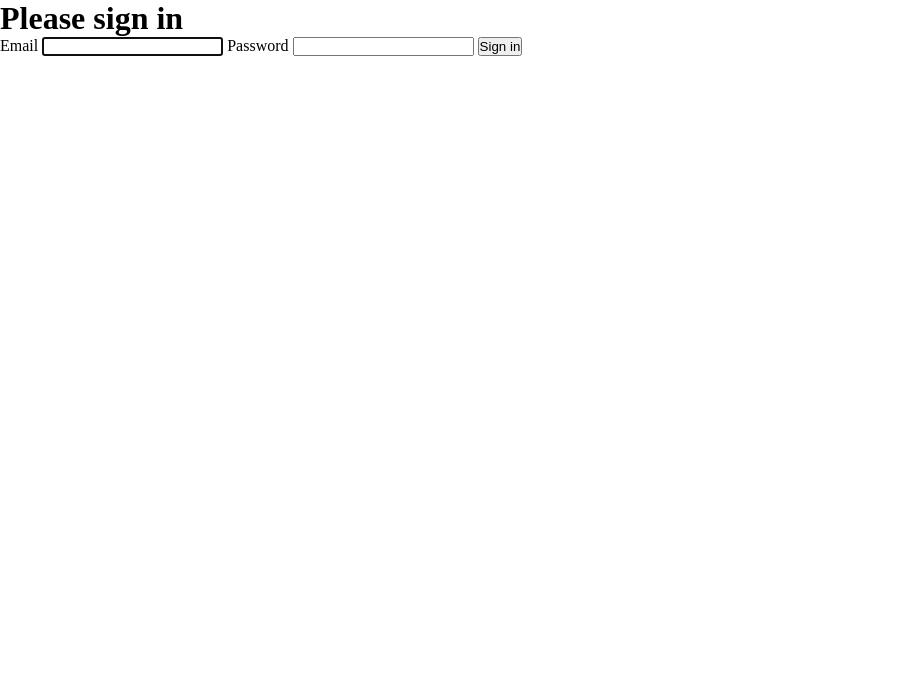
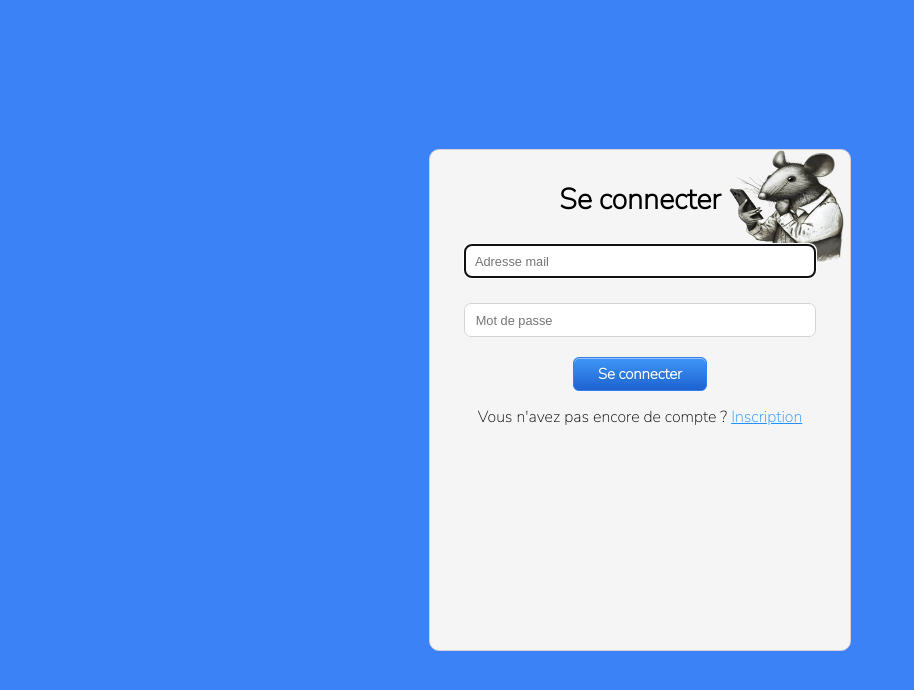
Before and after one commit to AyaAid/BigRats_Symfony, a PHP site: template templates/security/login.html.twig in a window 1280 px wide. Shown: the top 690 px of the page, without its empty margins (0-914 px from the left). Run offline with PHP 8.4, Linux system fonts and the light colour scheme; the template is opened without the code that fills it, so the values that code supplies are empty; some libraries are stand-ins or nearby versions.

Commit message:
ajout du style à la page login

```diff
--- a/public/css/style.css
+++ b/public/css/style.css
@@ -26,7 +26,7 @@ h2{
     font-size: 1.8rem;
 }
 
-.ursname, .name, .email, .password, .password2{
+.ursname, .name, .email, .password, .password2, .form-control{
     position: relative;
     margin: auto;
     left: 50%;
--- a/templates/security/login.html.twig
+++ b/templates/security/login.html.twig
@@ -1,6 +1,15 @@
 {% extends 'base.html.twig' %}
 
 {% block title %}Log in!{% endblock %}
+
+{% block stylesheets %}
+    <link rel="stylesheet" type="text/css" href="{{ asset('css/style.css') }}">
+
+    <link rel="preconnect" href="https://fonts.googleapis.com">
+    <link rel="preconnect" href="https://fonts.gstatic.com" crossorigin>
+    <link href="https://fonts.googleapis.com/css2?family=Nunito+Sans:opsz,wght@6..12,200&display=swap" rel="stylesheet">
+
+{% endblock %}
 
 {% block body %}
 <form method="post">
@@ -14,18 +23,27 @@
         </div>
     {% endif %}
 
-    <h1 class="h3 mb-3 font-weight-normal">Please sign in</h1>
-    <label for="inputEmail">Email</label>
-    <input type="email" value="{{ last_username }}" name="email" id="inputEmail" class="form-control" autocomplete="email" required autofocus>
-    <label for="inputPassword">Password</label>
-    <input type="password" name="password" id="inputPassword" class="form-control" autocomplete="current-password" required>
 
-    <input type="hidden" name="_csrf_token"
-           value="{{ csrf_token('authenticate') }}"
-    >
+    <h1 class="h3 mb-3 font-weight-normal"></h1>
+    <div class="registrer">
+        <h2>Se connecter</h2>
+        <div class="rat">
+            <img src="/img/rat2.png">
+        </div>
+        <!--  <label for="inputEmail">Email</label> -->
+        <input type="email" value="{{ last_username }}" name="email" id="inputEmail" class="email" autocomplete="email" placeholder="   Adresse mail" required autofocus>
+        <!-- <label for="inputPassword">Password</label> -->
+        <input type="password" name="password" id="inputPassword" class="password" autocomplete="current-password" placeholder="   Mot de passe" required>
 
-    <button class="btn btn-lg btn-primary" type="submit">
-        Sign in
-    </button>
+        <input type="hidden" name="_csrf_token"
+               value="{{ csrf_token('authenticate') }}"
+        >
+
+        <button class="btn btn-lg btn-primary" type="submit">
+            Se connecter
+        </button>
+        <p class="text">Vous n'avez pas encore de compte ? <a class="connexion2" href="#">Inscription</a></p>
+    </div>
+
 </form>
 {% endblock %}
```
